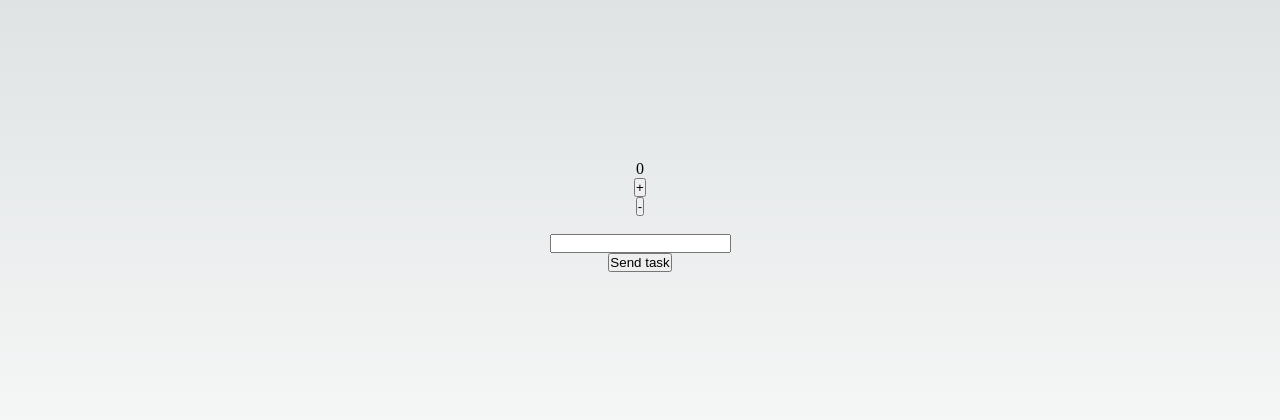
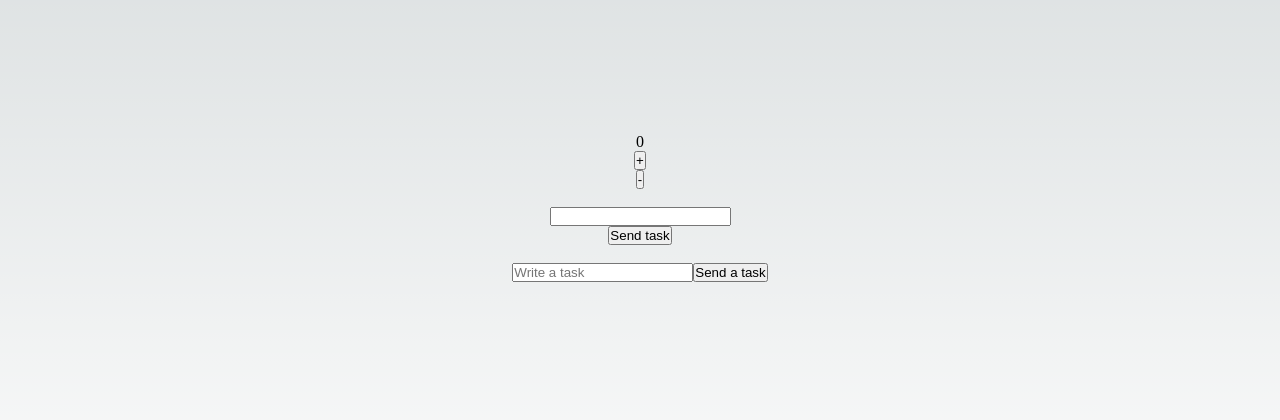
Before and after one commit to Aluonam/hooksReact, a Next.js app: page / in a window 1280 px wide. Shown: the part 184-604 px from the top of the page. Built offline with nearby package versions, Linux system fonts and the light colour scheme.

Commit message:
feat: other TaskList

```diff
--- /dev/null
+++ b/components/ejUseState/TaskList2.jsx
@@ -0,0 +1,31 @@
+import React, { useState } from 'react'
+
+const TaskList2 = () => {
+
+    const [taskList, setTaskList] = useState([])
+    const [inputData, setInputData] = useState()
+
+    const handleTaskList = ()=>{
+        const newTaskList = structuredClone(taskList)
+        newTaskList.push(inputData)
+        setInputData("")
+        setTaskList(newTaskList)
+    }
+
+    const showList = taskList.map((actualElement)=>{
+        return(
+            <ul>
+                <li>{actualElement}</li>
+            </ul>
+        )
+    })
+  return (
+    <div>
+        {showList}
+        <input onChange={(e)=>{setInputData(e.target.value)}} value={inputData} placeholder='Write a task'></input>
+        <button onClick={()=>{handleTaskList()}}>Send a task</button>
+    </div>
+  )
+}
+
+export default TaskList2
--- a/pages/index.js
+++ b/pages/index.js
@@ -2,6 +2,7 @@ import Head from 'next/head'
 import styles from '@/styles/Home.module.css'
 import Counter from '@/components/ejUseState/Counter'
 import TaskList from '@/components/ejUseState/TaskList'
+import TaskList2 from '@/components/ejUseState/TaskList2'
 
 export default function Home() {
   return (
@@ -16,6 +17,9 @@ export default function Home() {
        <Counter></Counter>
        <br/>
        <TaskList></TaskList>
+       <br/>
+       <TaskList2></TaskList2>
+       <br/>
       </main>
     </>
   )
```
